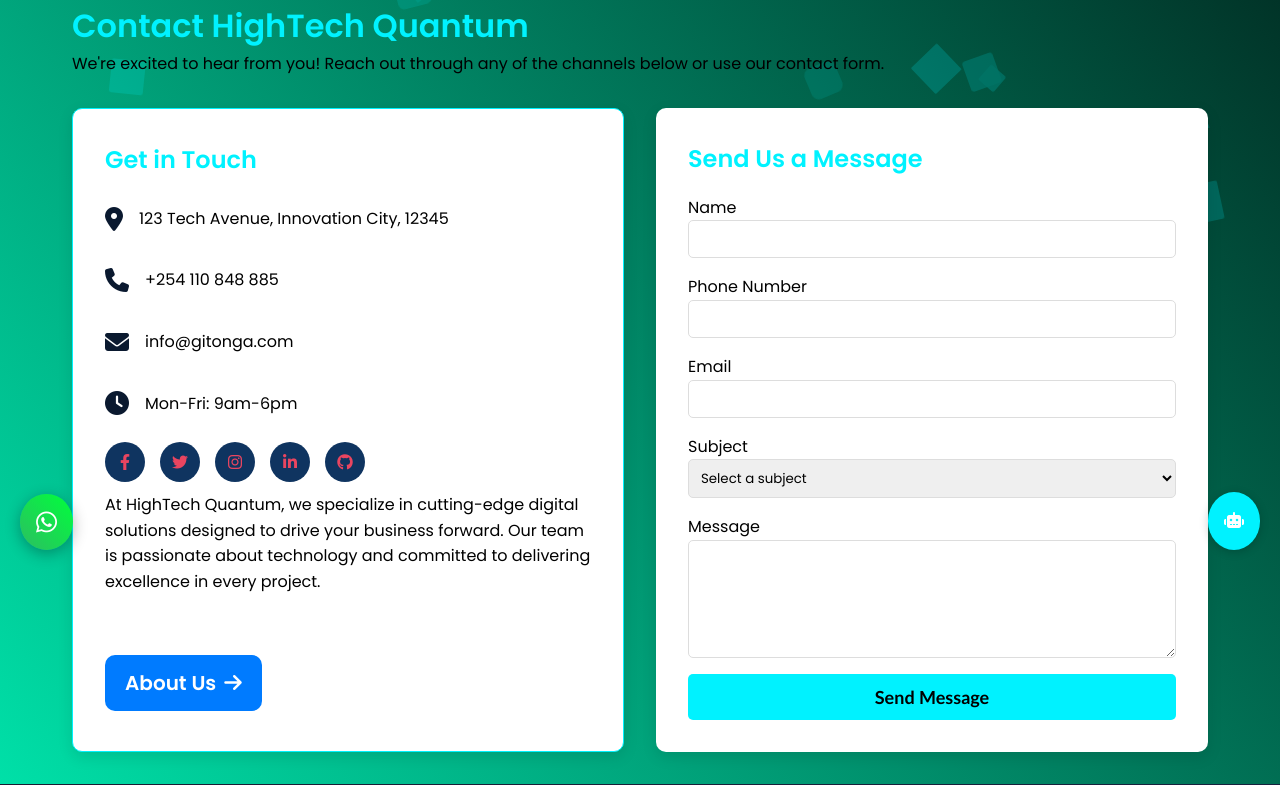
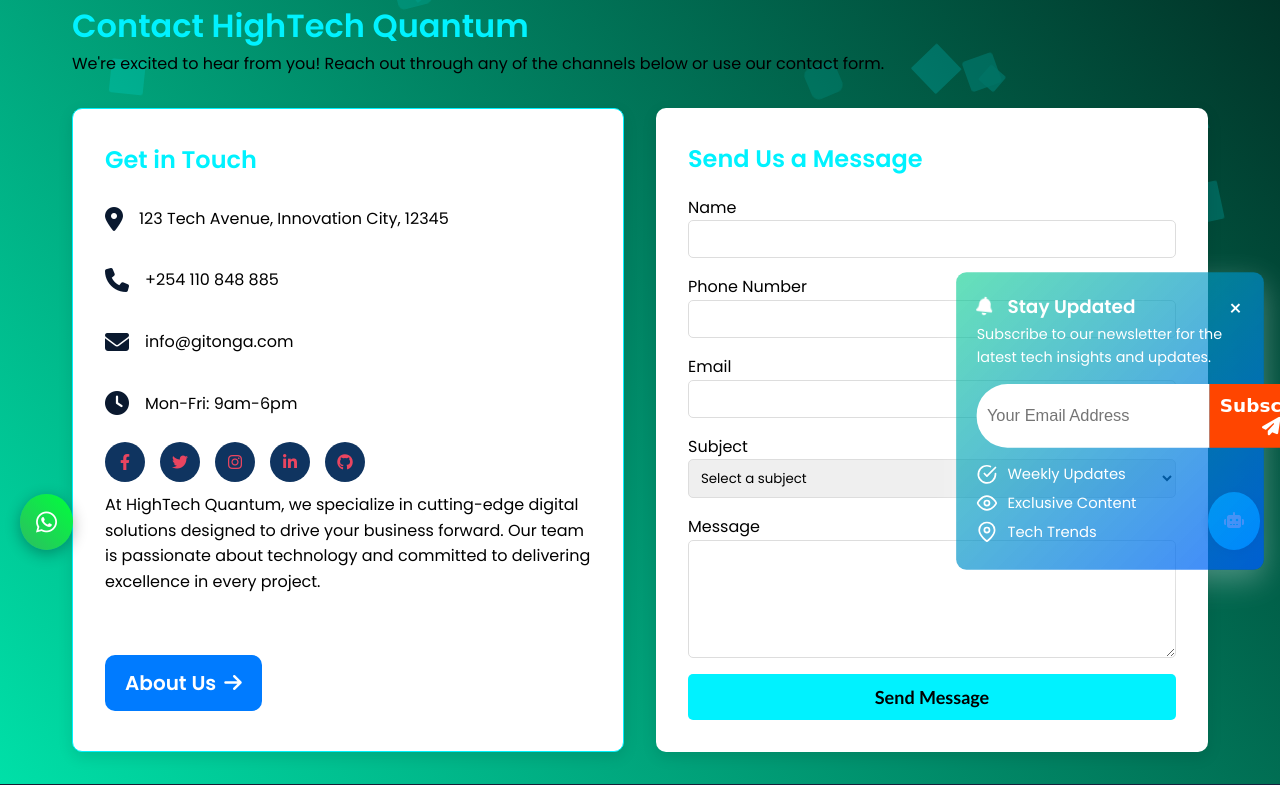
Before and after one commit to catalyst254/highTech, a PHP site: page /contact.html in a window 1280 px wide. Shown: the part 214-999 px from the top of the page. Run offline with PHP 8.4, Linux system fonts and the light colour scheme.

Commit message:
update changes

```diff
--- a/about.html
+++ b/about.html
@@ -255,6 +255,11 @@
         </div>
       </div>
   </div>
+  <div class="cta-message">
+    <h3>Join Our Innovative Team</h3>
+    <p>We're always looking for passionate tech enthusiasts to join our mission.</p>
+    <a href="contact.html" class="btn btn-primary">View Openings</a>
+  </div>
 </section>
 
   <section class="journey-section">
--- a/contact.html
+++ b/contact.html
@@ -8,6 +8,7 @@
     <link rel="stylesheet" href="style.css">
     <link rel="stylesheet" href="contact.css">
 </head>
+
 <body>
     <div class="top-bar">
         <div class="contact-infom">
@@ -149,6 +150,36 @@
     <div class="whatsapp-icon" id="whatsapp-icon">
         <i class="fab fa-whatsapp"></i>
     </div>
+    <div id="newsletter-notification" class="newsletter-notification">
+        <div class="notification-content">
+          <button class="close-btn">&times;</button>
+          <h3><i class="fas fa-bell"></i> Stay Updated</h3>
+          <p>Subscribe to our newsletter for the latest tech insights and updates.</p>
+          <form id="newsletter-form">
+            <div class="input-group">
+              <input type="email" name="email" placeholder="Your Email Address" required>
+              <button type="submit" class="subbtn">
+                <span>Subscribe</span>
+                <i class="fas fa-paper-plane"></i>
+              </button>
+            </div>
+          </form>
+          <div class="newsletter-features">
+            <div class="feature">
+              <svg xmlns="http://www.w3.org/2000/svg" width="24" height="24" viewBox="0 0 24 24" fill="none" stroke="currentColor" stroke-width="2" stroke-linecap="round" stroke-linejoin="round"><path d="M22 11.08V12a10 10 0 1 1-5.93-9.14"></path><polyline points="22 4 12 14.01 9 11.01"></polyline></svg>
+              <span>Weekly Updates</span>
+            </div>
+            <div class="feature">
+              <svg xmlns="http://www.w3.org/2000/svg" width="24" height="24" viewBox="0 0 24 24" fill="none" stroke="currentColor" stroke-width="2" stroke-linecap="round" stroke-linejoin="round"><path d="M1 12s4-8 11-8 11 8 11 8-4 8-11 8-11-8-11-8z"></path><circle cx="12" cy="12" r="3"></circle></svg>
+              <span>Exclusive Content</span>
+            </div>
+            <div class="feature">
+              <svg xmlns="http://www.w3.org/2000/svg" width="24" height="24" viewBox="0 0 24 24" fill="none" stroke="currentColor" stroke-width="2" stroke-linecap="round" stroke-linejoin="round"><path d="M21 10c0 7-9 13-9 13s-9-6-9-13a9 9 0 0 1 18 0z"></path><circle cx="12" cy="10" r="3"></circle></svg>
+              <span>Tech Trends</span>
+            </div>
+          </div>
+        </div>
+      </div>
 
 <!-- Footer Section -->
 <footer class="main-footer">
@@ -272,5 +303,38 @@
         });
     </script>
 
+<script>
+    document.addEventListener('DOMContentLoaded', function() {
+      const notification = document.getElementById('newsletter-notification');
+      const closeBtn = notification.querySelector('.close-btn');
+      const form = document.getElementById('newsletter-form');
+
+      // Show notification after 15 seconds or when user scrolls 50% of the page
+      setTimeout(showNotification, 15000);
+      window.addEventListener('scroll', function() {
+        if ((window.innerHeight + window.scrollY) >= document.body.offsetHeight / 2) {
+          showNotification();
+        }
+      });
+
+      closeBtn.addEventListener('click', function() {
+        notification.classList.remove('show');
+      });
+
+      form.addEventListener('submit', function(e) {
+        e.preventDefault();
+        // Here you would typically send the form data to your server
+        alert('Thank you for subscribing!');
+        notification.classList.remove('show');
+      });
+
+      function showNotification() {
+        if (!notification.classList.contains('show')) {
+          notification.classList.add('show');
+        }
+      }
+    });
+    </script>
+
 </body>
 </html>
--- a/script.js
+++ b/script.js
@@ -168,3 +168,36 @@
         });
       });
     });
+
+    document.addEventListener('DOMContentLoaded', function() {
+      const notification = document.getElementById('newsletter-notification');
+      const closeBtn = notification.querySelector('.close-btn');
+      const form = document.getElementById('newsletter-form');
+
+      // Show notification after 15 seconds or when user scrolls 50% of the page
+      setTimeout(showNotification, 15000);
+      window.addEventListener('scroll', function() {
+          if ((window.innerHeight + window.scrollY) >= document.body.offsetHeight / 2) {
+              showNotification();
+          }
+      });
+
+      closeBtn.addEventListener('click', function() {
+          notification.classList.remove('show');
+          // Set a timeout to show the notification again after 30 seconds
+          setTimeout(showNotification, 40000);
+      });
+
+      form.addEventListener('submit', function(e) {
+          e.preventDefault();
+          // Here you would typically send the form data to your server
+          alert('Thank you for subscribing!');
+          notification.classList.remove('show');
+      });
+
+      function showNotification() {
+          if (!notification.classList.contains('show')) {
+              notification.classList.add('show');
+          }
+      }
+  });
--- a/style.css
+++ b/style.css
@@ -1504,33 +1504,66 @@
 
 /*subscribe*/
 
-.newsletter-section {
+.newsletter-notification {
+  position: fixed;
+  bottom: -100%;
+  right: 20px;
+  width: 300px;
   background: linear-gradient(135deg, #07cf8d9d 0%, #005effc0 100%);
   color: #fff;
-  padding: 60px 0;
-  box-shadow: 0 10px 30px rgb(255, 255, 255);
-}
-
-.section-title i {
+  border-radius: 10px;
+  box-shadow: 0 10px 30px rgba(255, 255, 255, 0.3);
+  transition: bottom 0.5s ease-in-out;
+  z-index: 1000;
+}
+
+.newsletter-notification.show {
+  bottom: 20px;
+}
+
+.notification-content {
+  padding: 20px;
+}
+
+.close-btn {
+  position: absolute;
+  top: 10px;
+  right: 10px;
+  background: none;
+  border: none;
+  color: #fff;
+  font-size: 20px;
+  cursor: pointer;
+}
+
+.newsletter-notification h3 {
+  margin-top: 0;
+  font-size: 18px;
+}
+
+.newsletter-notification h3 i {
   margin-right: 10px;
   animation: bell-ring 2s infinite;
 }
 
-.newsletter-form {
-  display: flex;
-  justify-content: center;
-  margin-top: 30px;
+.newsletter-notification p {
+  font-size: 14px;
+  margin-bottom: 15px;
+}
+
+#newsletter-form {
+  display: flex;
+  flex-direction: column;
 }
 
 .input-group {
-  display: flex;
+  display: inline-flex;
   width: 100%;
-  max-width: 500px;
-}
-
-.newsletter-form [type="email"] {
+}
+
+#newsletter-form input {
   flex-grow: 1;
-  padding: 15px;
+  padding: 10px;
   border: none;
   border-radius: 30px 0 0 30px;
   font-size: 1em;
@@ -1543,7 +1576,7 @@
   font-family: cursive;
   font-weight: bolder;
   border: none;
-  padding: 15px ;
+  padding: 10px;
   border-radius: 0 30px 30px 0;
   cursor: pointer;
   transition: background-color 0.3s ease;
@@ -1555,14 +1588,15 @@
 
 .newsletter-features {
   display: flex;
-  justify-content: space-around;
-  margin-top: 10px;
+  flex-direction: column;
+  margin-top: 15px;
 }
 
 .feature {
   display: flex;
   align-items: center;
   font-size: 0.9em;
+  margin-bottom: 5px;
 }
 
 .feature svg {
@@ -1579,28 +1613,38 @@
   40%, 80% { transform: rotate(10deg); }
 }
 
+@keyframes pulse {
+  0% {
+    transform: scale(1);
+  }
+  50% {
+    transform: scale(1.05);
+  }
+  100% {
+    transform: scale(1);
+  }
+}
+
+.newsletter-notification.show {
+  animation: pulse 2s infinite;
+}
+
 @media (max-width: 600px) {
+  .newsletter-notification {
+    width: 90%;
+    right: 5%;
+    left: 5%;
+  }
+
   .input-group {
     flex-direction: column;
   }
 
-  input[type="email"], .btn-primary {
-    width: 95%;
+  #newsletter-form input,
+  .subbtn {
+    width: 100%;
     border-radius: 30px;
     margin-bottom: 10px;
-  }
-
-  .newsletter-features {
-    flex-direction: column;
-    align-items: center;
-  }
-
-  .feature {
-    margin-bottom: 20px;
-  }
-  .question{
-    font-size: large;
-    font-weight: bolder;
   }
 }
 
```
Also changed, not shown: index.html (+23 -13 lines), contact.css (line endings or trailing spaces).
